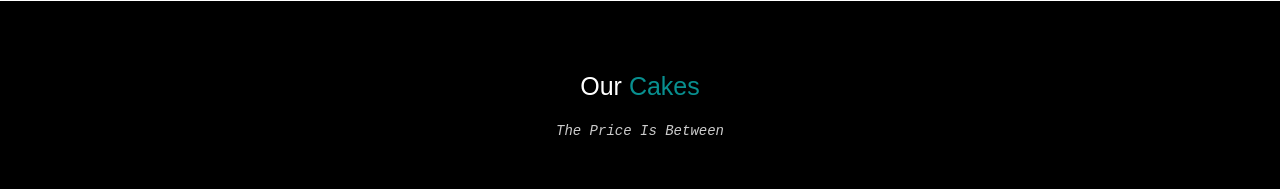
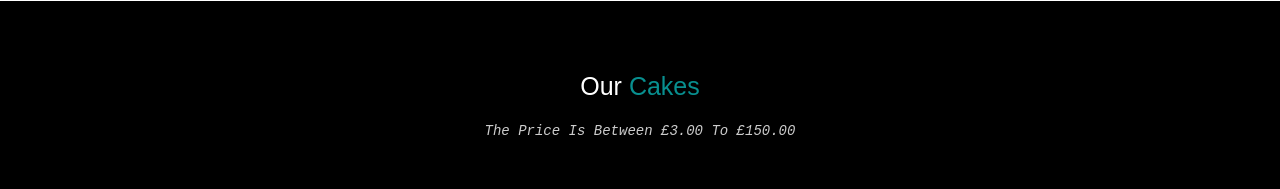
Before and after one commit to Seedy11/Sweetart, a plain HTML site: page index.html in a window 1280 px wide. Shown: the part 2500-2689 px from the top of the page. Drawn offline with nearby package versions, Linux system fonts and the light colour scheme.

Commit message:
Update index.html

```diff
--- a/index.html
+++ b/index.html
@@ -58,7 +58,7 @@
            <h2>Welcome to oh sweet art</h2>
           <p>we make cakes and sweet for specific meeting, birthdays ,events,weddings and special occasion. <br> we make it memorable and delicious
              <br> the price is between £3.50 to £150 for more information please contact me </p>
-<!--
+
               <P  align='center'>Email itokarskaa@gmail.com <br>
                 Instagram : _oh_sweet_art<br>
                 Phone Number: 07729716736 <br>
@@ -172,7 +172,7 @@
  <section id="special" class="container-fluid">
      <div class="heading text-center">
          <h1>our <span>Cakes</span></h1>
-         <p>the price  is between  </p>
+         <p>the price  is between £3.00 to £150.00  </p>
      </div>
 
      <div class="card-container">
@@ -334,7 +334,7 @@
     <h1 align='center'>Contact</h1>
 
 
-        <h1>Email :<span>itokarskaa@gmail.com</span> </h1>
+        <h1>Email :<span>itokarskaa@gmail.com </span> </h1>
         <h1>Phone Number :<span>07729716736</span> </h1>
         <h1> Collect only adress :<span>LS5 3RG  ABBEYDALE GARDENS19  KIRKSTALL</span> </h1>
 
```
